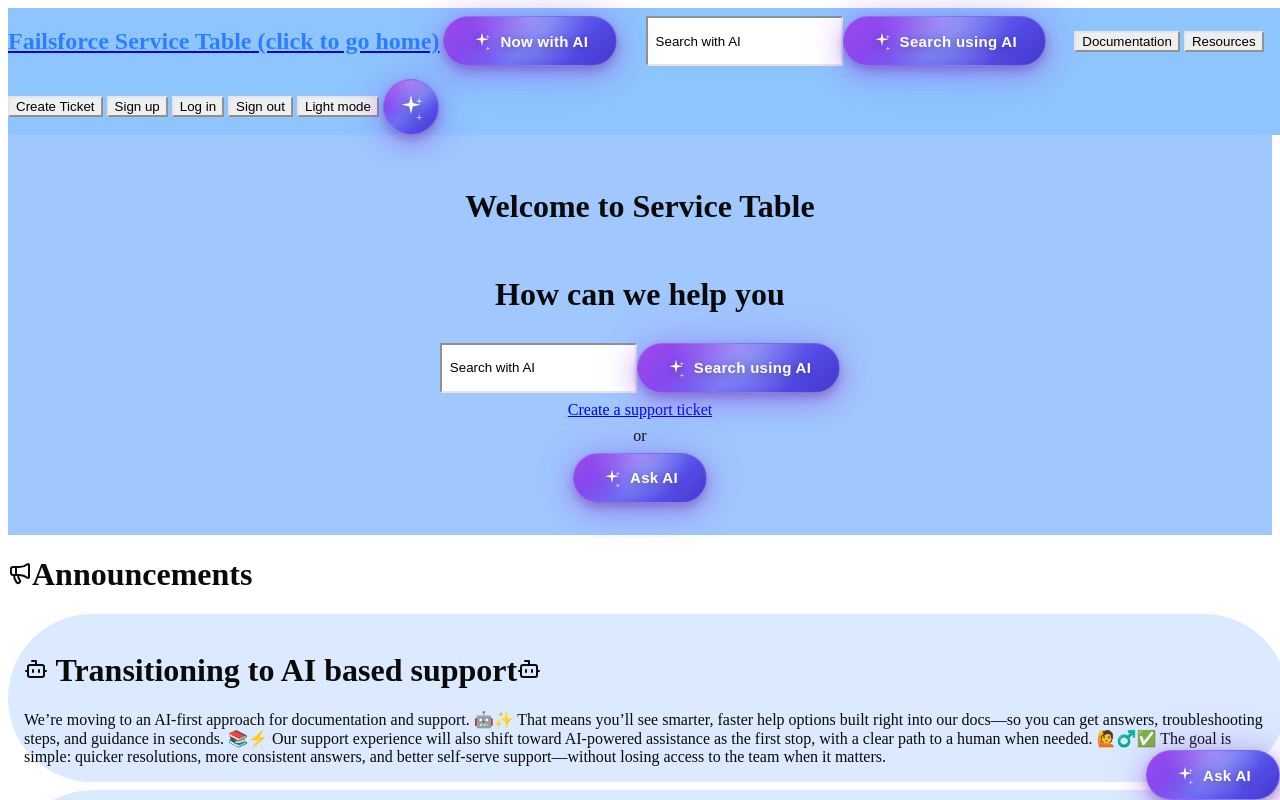
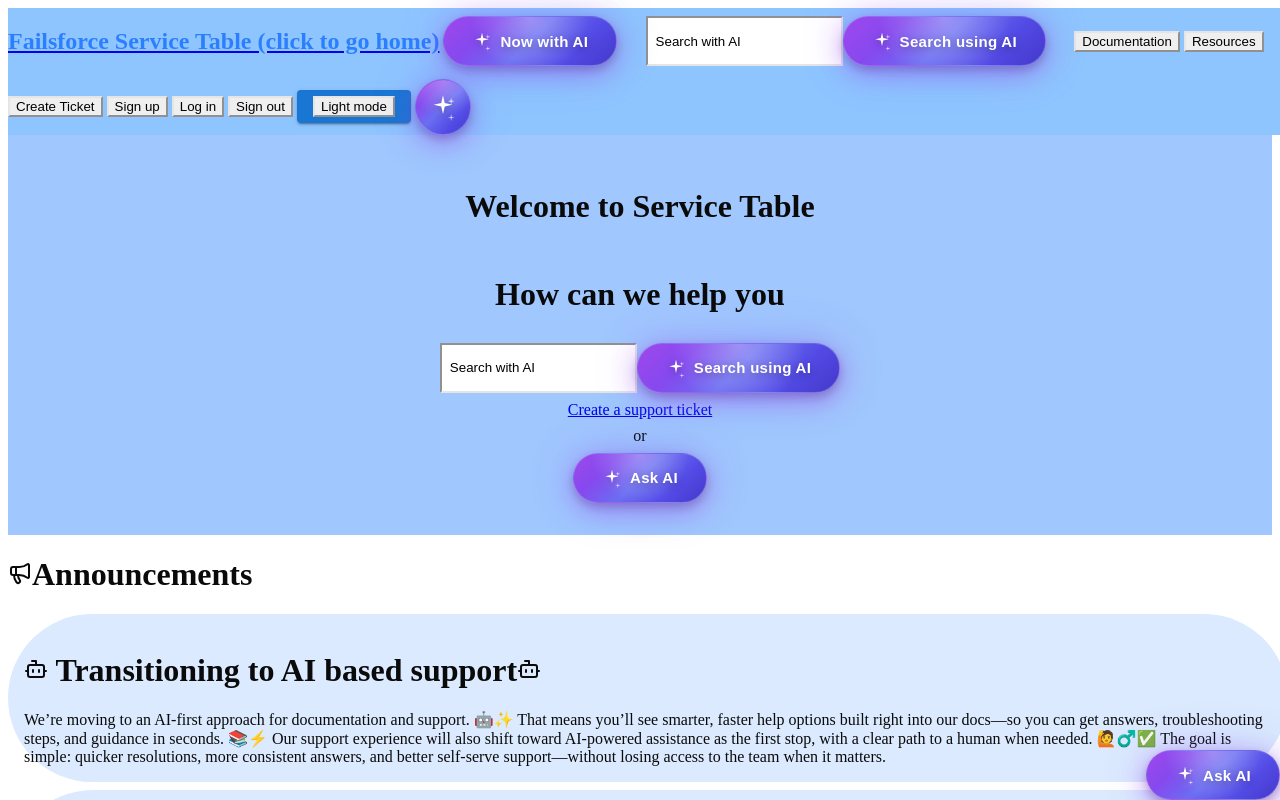
Before and after one commit to ingoau/service-table, a Next.js app: page / in a window 1280 px wide. Shown: the top 800 px of the page. Built offline with nearby package versions, Linux system fonts and the light colour scheme.

Commit message:
add mui button to theme on navbar

```diff
--- a/components/navbar.tsx
+++ b/components/navbar.tsx
@@ -5,6 +5,7 @@
 import { AIButton } from "./ai-button";
 import SearchBox from "./searchbox";
 import { useTheme } from "next-themes";
+import Button from "@mui/material/Button";
 
 export default function Navbar() {
   const [documentationMenuOpen, setDocumentationMenuOpen] = useState(false);
@@ -45,12 +46,15 @@
         <button onClick={() => (location.href = "/signup")}>Sign up</button>
         <button onClick={() => (location.href = "/login")}>Log in</button>
         <button onClick={() => (location.href = "/logout")}>Sign out</button>
-        <button
+        <Button
           onClick={() => setTheme(theme === "light" ? "dark" : "light")}
+          variant="contained"
           suppressHydrationWarning
         >
-          {theme === "light" ? "Light mode" : "Dark mode"}
-        </button>
+          <button suppressHydrationWarning>
+            {theme === "light" ? "Light mode" : "Dark mode"}
+          </button>
+        </Button>
         <AIButton variant="circle" />
       </div>
       <AnimatePresence>
```
